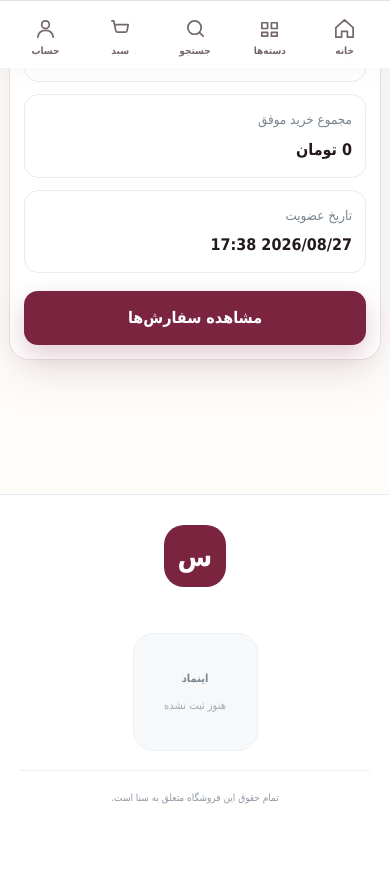
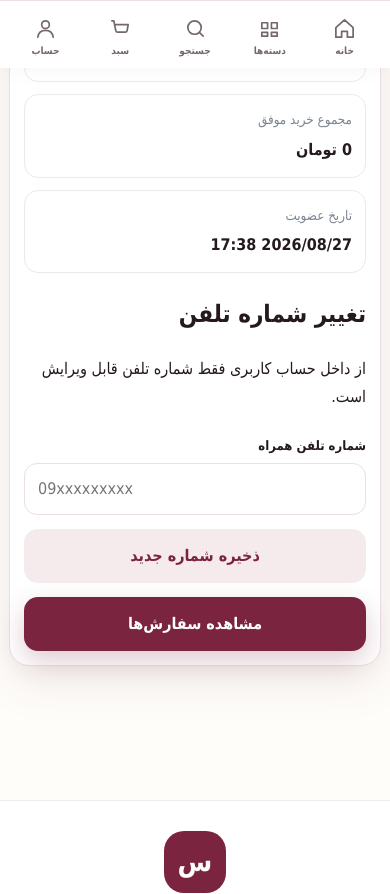
Before and after one commit to deltashopsiavash/sanashop, a Django app: page /account/profile/ in a window 390 px wide. Shown: the part 776-1670 px from the top of the page. Before the commit the page ends 1580 px from the top, so only its background shows below. Run offline with Django 5.2, Linux system fonts and the light colour scheme; the visitor is signed in with stand-in values (Sample User, id 1); data comes from the database, SQL or seed files in the repository; data that the repository does not hold is empty.

Commit message:
Allow customers to edit only their phone number

```diff
--- a/templates/shop/account_profile.html
+++ b/templates/shop/account_profile.html
@@ -13,6 +13,11 @@
     <div><small>مجموع خرید موفق</small><b>{{ total_spent|money }} تومان</b></div>
     <div><small>تاریخ عضویت</small><b>{{ user_profile.date_joined|date:'Y/m/d H:i' }}</b></div>
   </div>
-  <a class="btn btn-primary btn-block" href="{% url 'my_orders' %}" style="margin-top:18px">مشاهده سفارش‌ها</a>
+  <section class="profile-phone-editor">
+    <h2>تغییر شماره تلفن</h2>
+    <p>از داخل حساب کاربری فقط شماره تلفن قابل ویرایش است.</p>
+    <form method="post">{% csrf_token %}<div class="field"><label>{{ phone_form.phone.label }}</label>{{ phone_form.phone }}{% for error in phone_form.phone.errors %}<small class="error">{{ error }}</small>{% endfor %}</div><button class="btn btn-secondary btn-block" type="submit">ذخیره شماره جدید</button></form>
+  </section>
+  <a class="btn btn-primary btn-block" href="{% url 'my_orders' %}" style="margin-top:14px">مشاهده سفارش‌ها</a>
 </div></div></main>
 {% endblock %}
```
